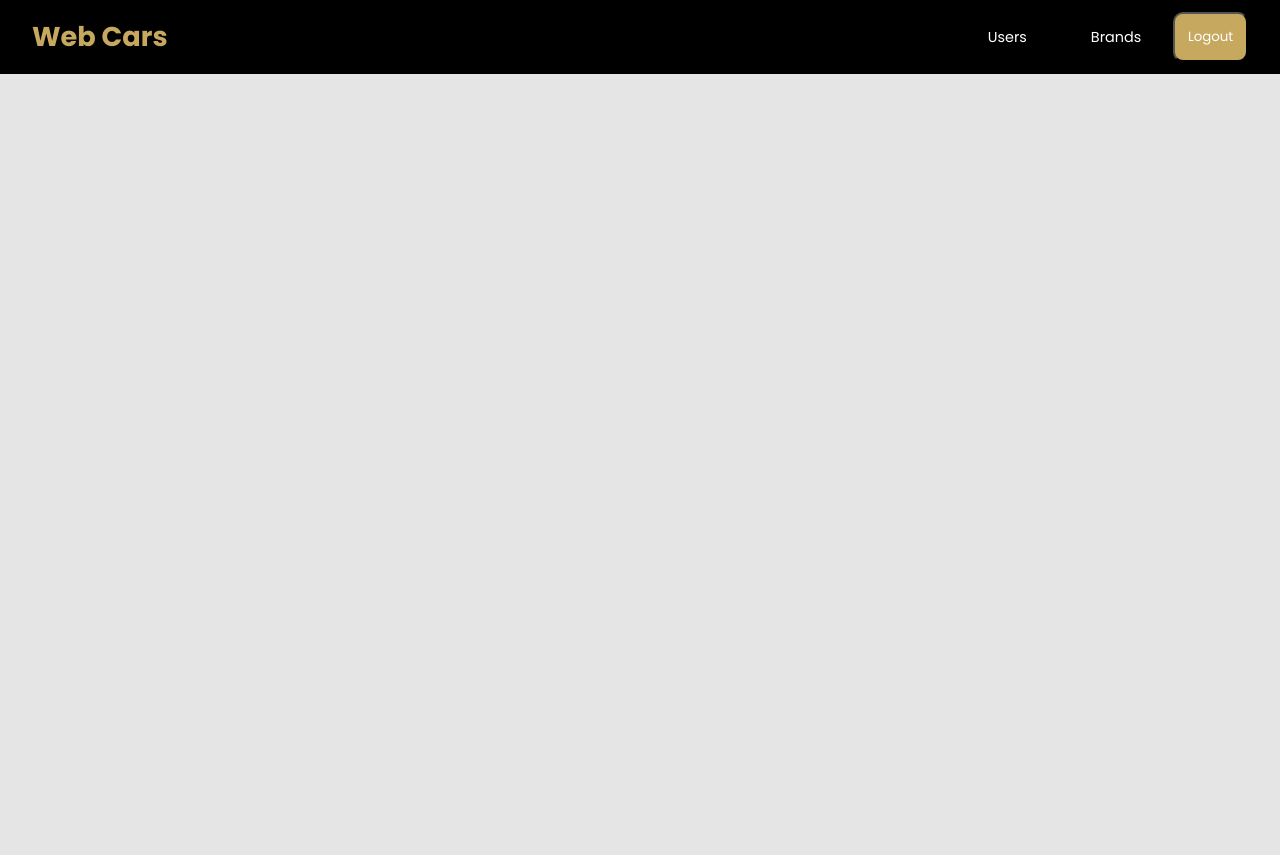
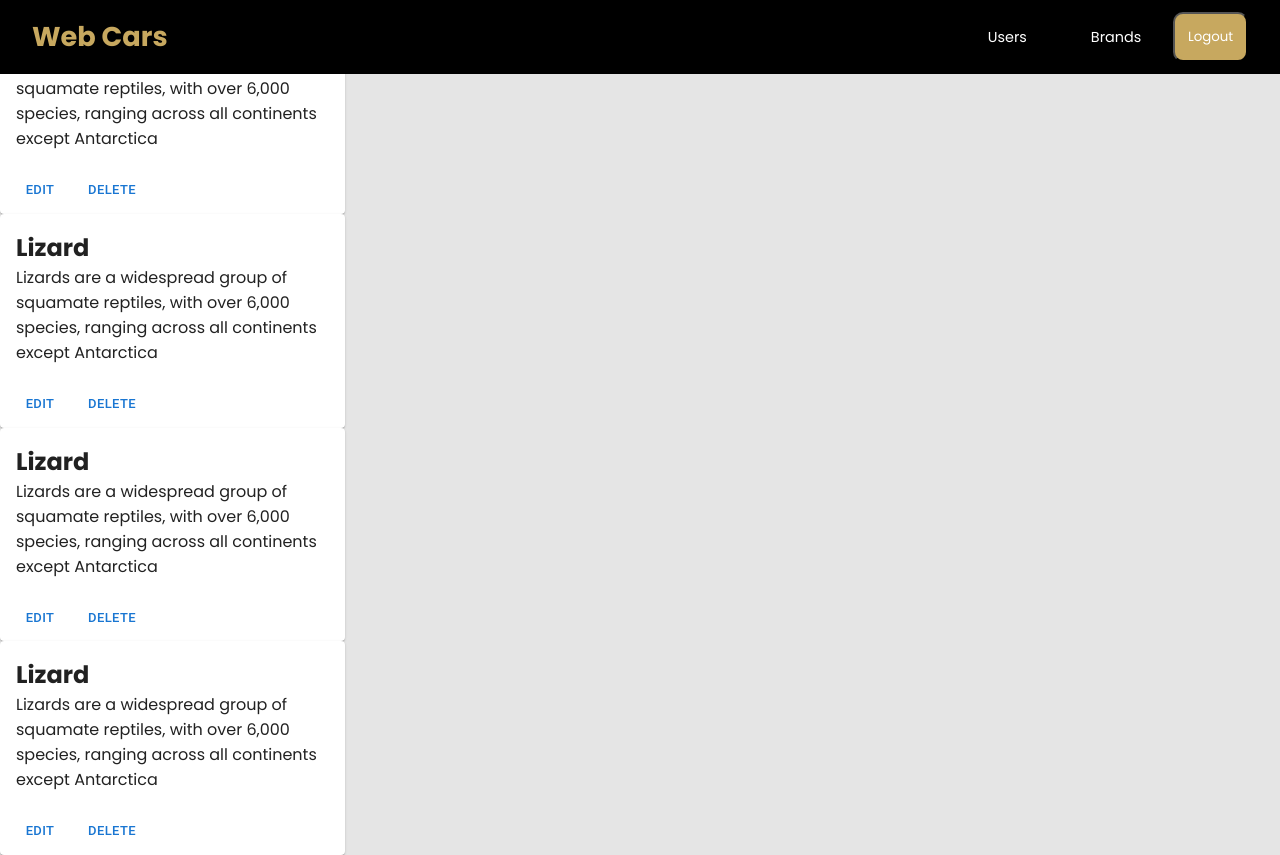
Before and after one commit to glauber-FullStackDev/desafio-dev-junior-b2u, a React (Vite) app in the folder frontend/: page / in a window 1280 px wide. Before the commit the page ends 800 px from the top, so only its background shows below. Built offline with nearby package versions, Linux system fonts and the light colour scheme.

Commit message:
feat: criado o componente card car

```diff
--- a/frontend/package.json
+++ b/frontend/package.json
@@ -9,8 +9,9 @@
     "preview": "vite preview"
   },
   "dependencies": {
+    "@emotion/react": "^11.10.5",
+    "@emotion/styled": "^11.10.5",
     "@mui/material": "^5.11.5",
-    "@mui/styled-engine-sc": "^5.11.0",
     "@types/styled-components": "^5.1.26",
     "react": "^18.2.0",
     "react-dom": "^18.2.0",
--- /dev/null
+++ b/frontend/src/components/card/index.tsx
@@ -0,0 +1,26 @@
+import Card from "@mui/material/Card";
+import CardActions from "@mui/material/CardActions";
+import CardContent from "@mui/material/CardContent";
+import Button from "@mui/material/Button";
+
+import { Title, Description } from "./styles";
+
+const CardCar = () => {
+  return (
+    <Card sx={{ maxWidth: 345 }}>
+      <CardContent>
+        <Title>Lizard</Title>
+        <Description>
+          Lizards are a widespread group of squamate reptiles, with over 6,000
+          species, ranging across all continents except Antarctica
+        </Description>
+      </CardContent>
+      <CardActions>
+        <Button size="small">EDIT</Button>
+        <Button size="small">DELETE</Button>
+      </CardActions>
+    </Card>
+  );
+};
+
+export default CardCar;
--- /dev/null
+++ b/frontend/src/components/card/styles.ts
@@ -0,0 +1,4 @@
+import styled from "styled-components";
+
+export const Title = styled.h2``;
+export const Description = styled.p``;
--- /dev/null
+++ b/frontend/src/components/cardList/index.tsx
@@ -0,0 +1,14 @@
+import CardCar from "../card";
+
+const CardList = () => {
+  return (
+    <>
+      <CardCar />
+      <CardCar />
+      <CardCar />
+      <CardCar />
+    </>
+  );
+};
+
+export default CardList;
--- a/frontend/src/pages/home/index.tsx
+++ b/frontend/src/pages/home/index.tsx
@@ -1,9 +1,14 @@
+import CardList from "../../components/cardList";
 import Header from "../../components/header";
+import { Container } from "./styles";
 
 const Home = () => {
   return (
     <>
       <Header />
+      <Container>
+        <CardList />
+      </Container>
     </>
   );
 };
--- a/frontend/src/pages/home/styles.ts
+++ b/frontend/src/pages/home/styles.ts
@@ -1 +1,5 @@
 import styled from "styled-components";
+
+export const Container = styled.section`
+
+`;
```
Also changed, not shown: 1 other file (tests, documents, lock files or other folders).
